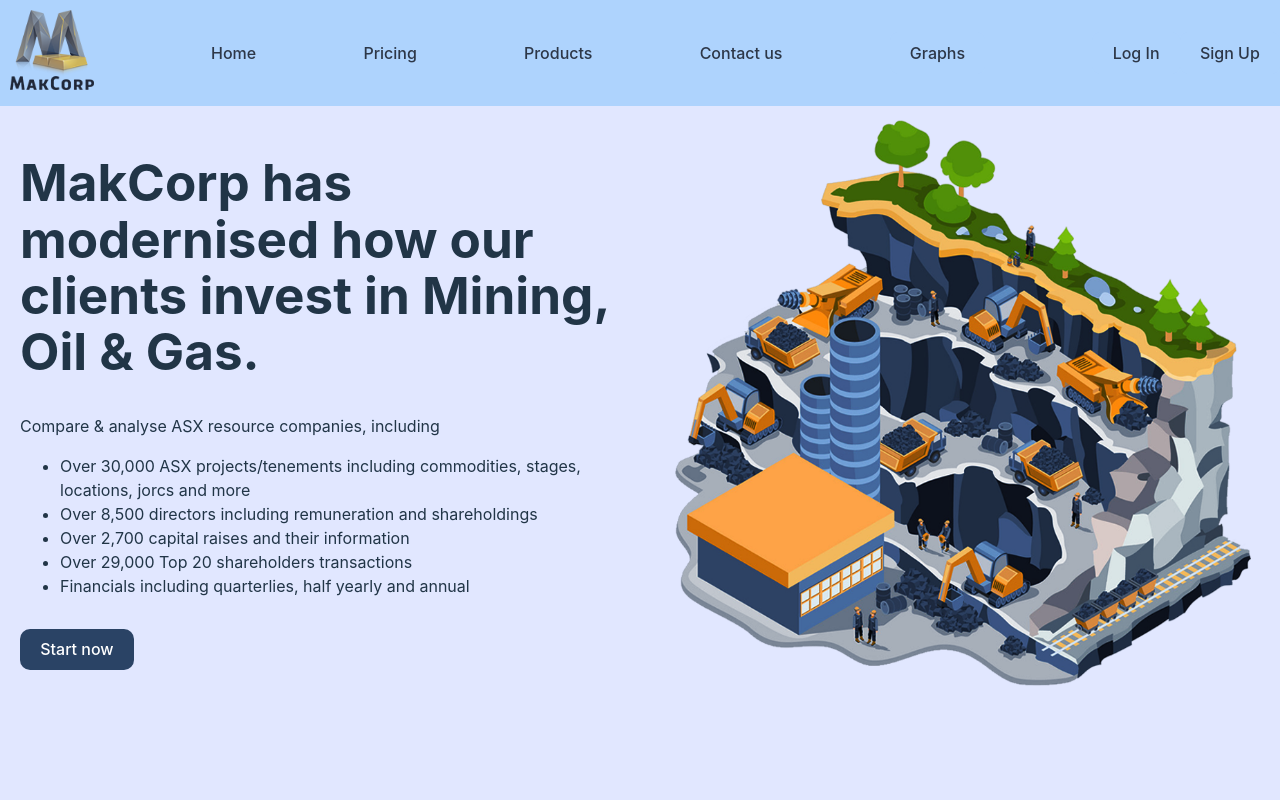
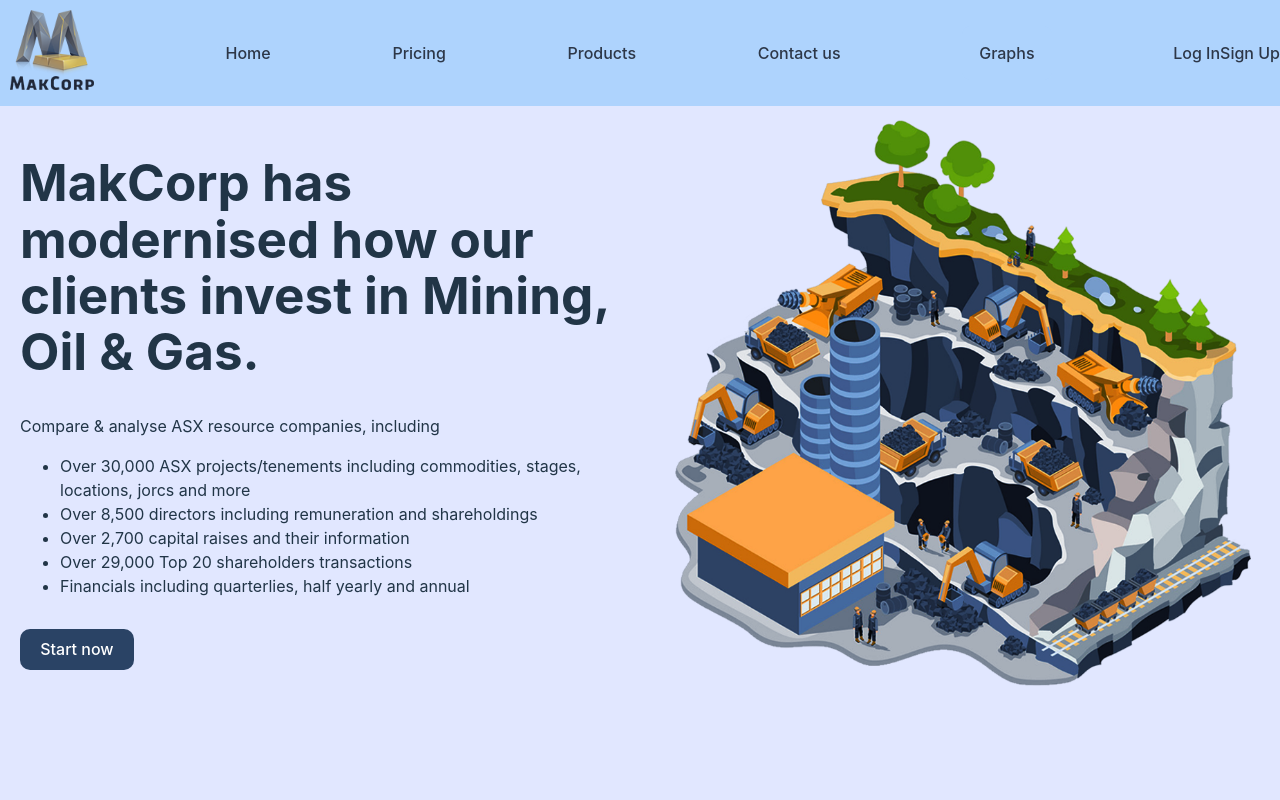
Before and after one commit to jayshah41/Puzzled, a React (Vite) app: page / in a window 1280 px wide. Shown: the top 800 px of the page. Built offline with nearby package versions, Linux system fonts and the light colour scheme.

Commit message:
Bug fixing on dropdown not showing properly

```diff
--- a/src/components/Navbar.jsx
+++ b/src/components/Navbar.jsx
@@ -25,7 +25,8 @@ const Navbar = () => {
         <div className="dropdown">
           <button
             className="dropbtn"
-            onClick={() => setShowGraphsDropdown(!showGraphsDropdown)}
+            onMouseEnter={() => setShowGraphsDropdown(true)}
+            onMouseExit={() => setShowGraphsDropdown(false)}
           >
             Graphs
           </button>
@@ -44,12 +45,12 @@ const Navbar = () => {
         </div>
 
         <div>
-          <button onClick={() => {setShowingLogin(true); setShowingSignup(false);}}>Log In</button>
-          <button onClick={() => {setShowingSignup(true); setShowingLogin(true);}}>Sign Up</button>
+          <a onClick={() => {setShowingLogin(true); setShowingSignup(false);}}>Log In</a>
+          <a onClick={() => {setShowingSignup(true); setShowingLogin(true);}}>Sign Up</a>
         </div>
       </div>
 
-      {showingLogin && <Login onClose={() => setShowingLogin(false)} loginButton={!showingSignup}/>}
+      {showingLogin && <Login onClose={() => setShowingLogin(false)} logina={!showingSignup}/>}
     </nav>
   );
 };
--- a/src/styles/Navbar.css
+++ b/src/styles/Navbar.css
@@ -23,3 +23,38 @@
     top: 0;
     width: 100%;
 }
+
+.dropdown {
+    position: relative;
+    display: inline-block;
+}
+
+.dropbtn {
+    color: white;
+    padding: 16px;
+    font-size: 16px;
+}
+
+.dropdown-content {
+    display: none;
+    position: absolute;
+    background-color: #f9f9f9;
+    min-width: 160px;
+    box-shadow: 0px 8px 16px 0px rgba(0,0,0,0.2);
+    z-index: 1;
+}
+
+.dropdown-content a {
+    color: black;
+    padding: 12px 16px;
+    text-decoration: none;
+    display: block;
+}
+
+.dropdown-content a:hover {
+    background-color: #f1f1f1;
+}
+
+.dropdown:hover .dropdown-content {
+    display: block;
+}
```
